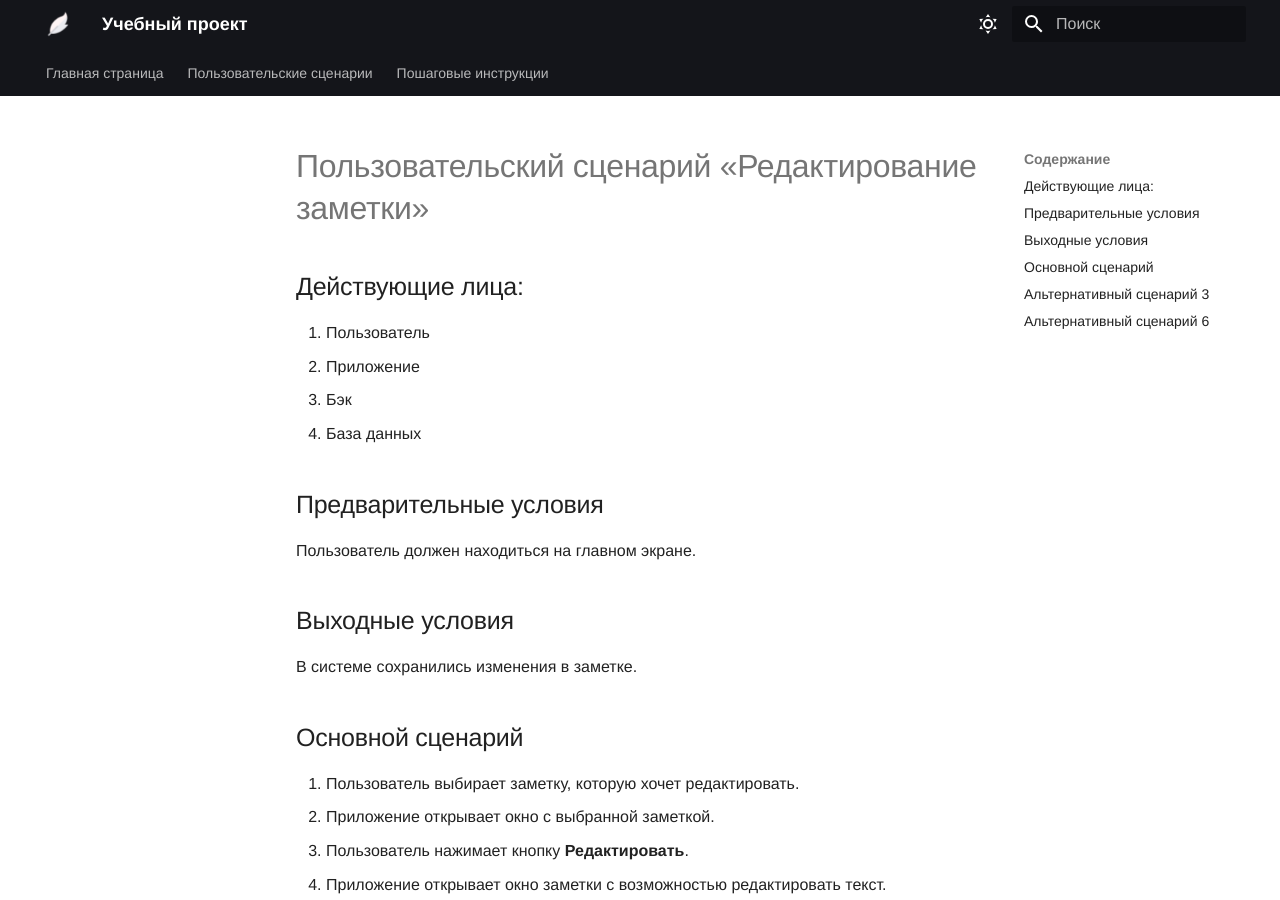
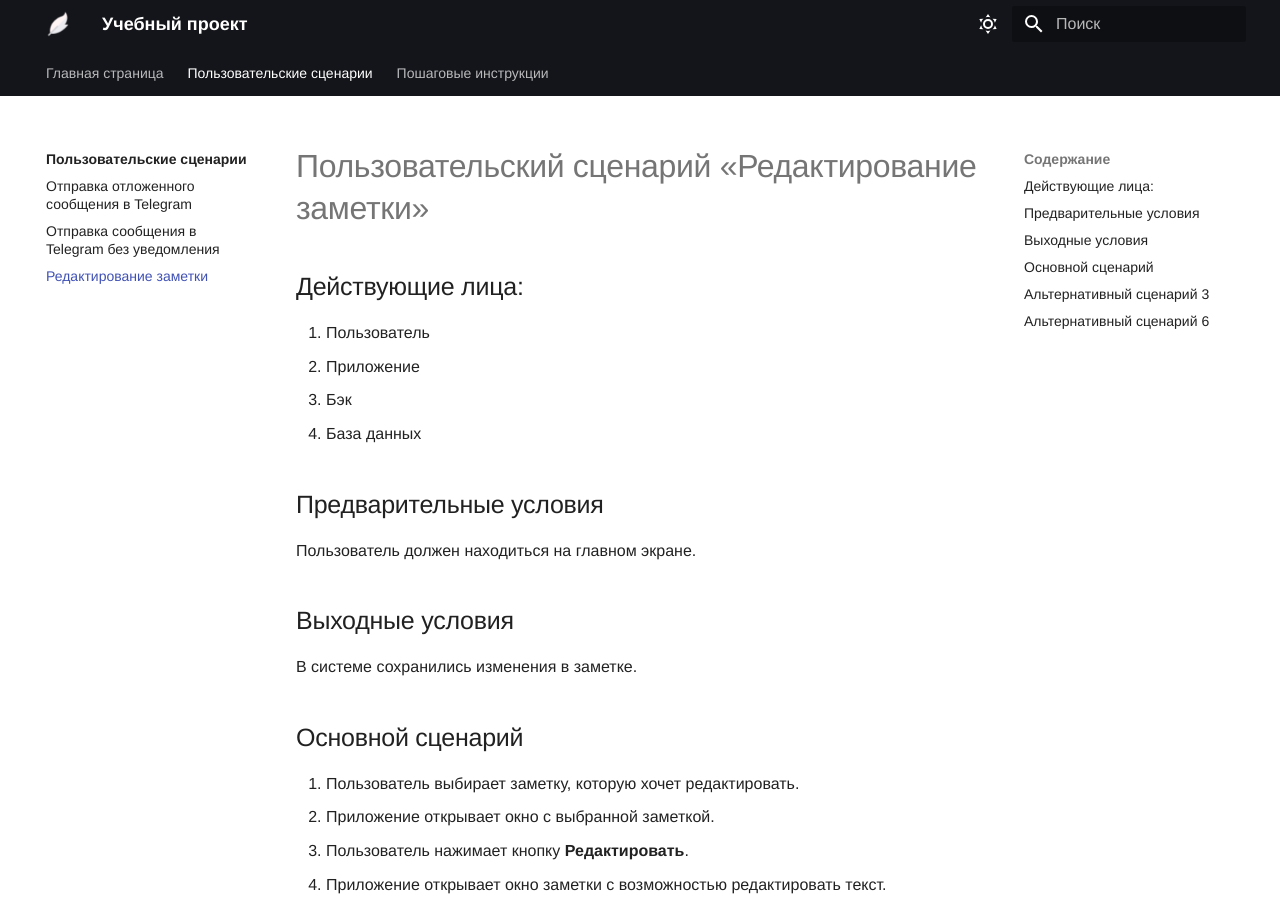
Before and after one commit to ChriKuz/pet-project, an MkDocs documentation site: the page built from docs/User-flow/note editing.md, in a window 1280 px wide and 900 px high. Built offline with MkDocs 1.6.1 and Material for MkDocs 9.7.7, drawn with Linux system fonts in a browser that asks for light colours; some web fonts are replaced.

Commit message:
поправила навигацию

```diff
--- a/mkdocs.yml
+++ b/mkdocs.yml
@@ -61,6 +61,7 @@ nav: # Структура сайта
   - User-flow/index.md
   - Отправка отложенного сообщения в Telegram: User-flow/delayed message Telegram.md
   - Отправка сообщения в Telegram без уведомления: User-flow/no-notification message Telegram.md
+  - Редактирование заметки: User-flow/note editing.md
 - Пошаговые инструкции:
   - Instructions/index.md
   - Публичный канал в Telegram: Instructions/public channel Telegram.md
```
